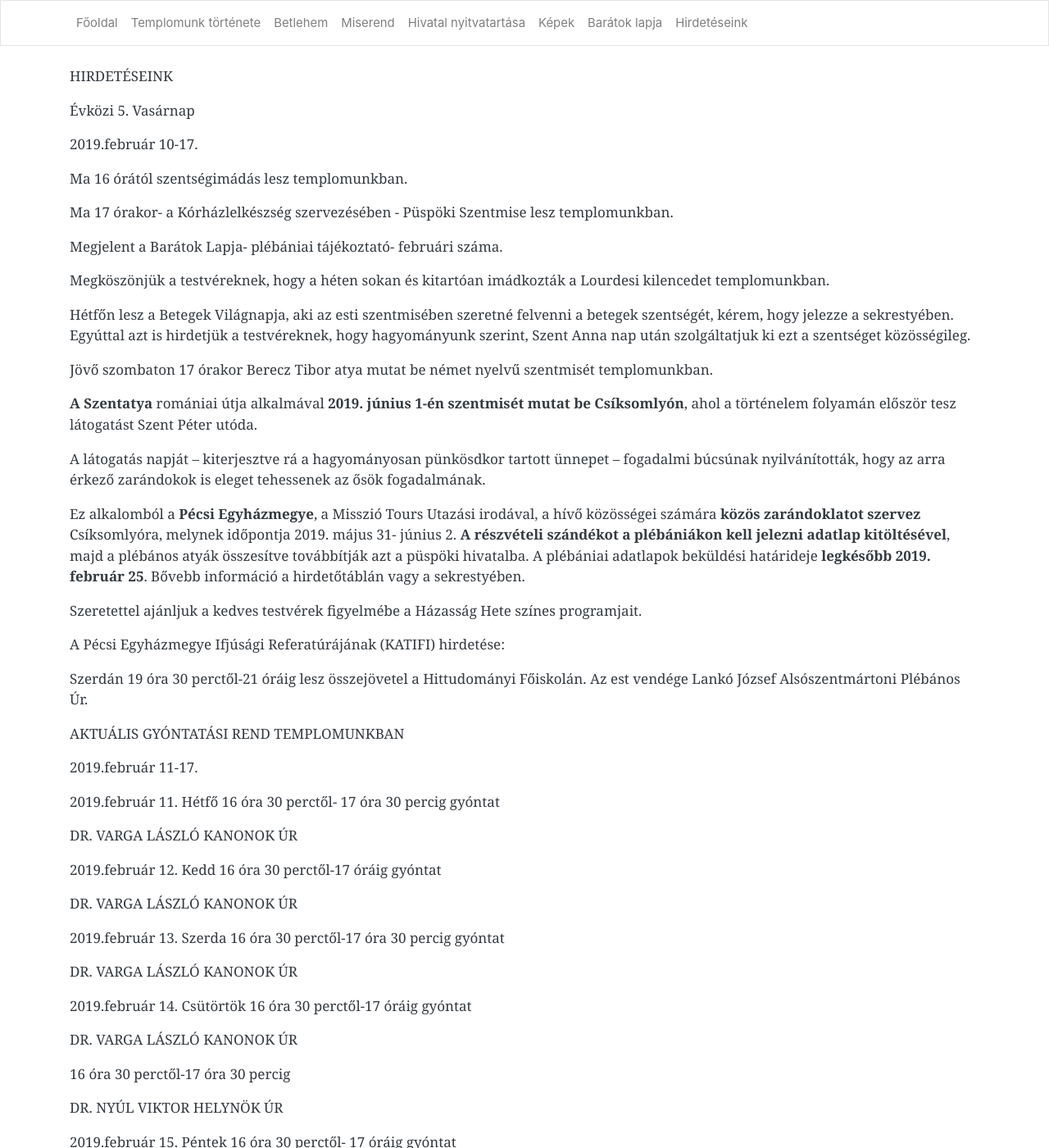
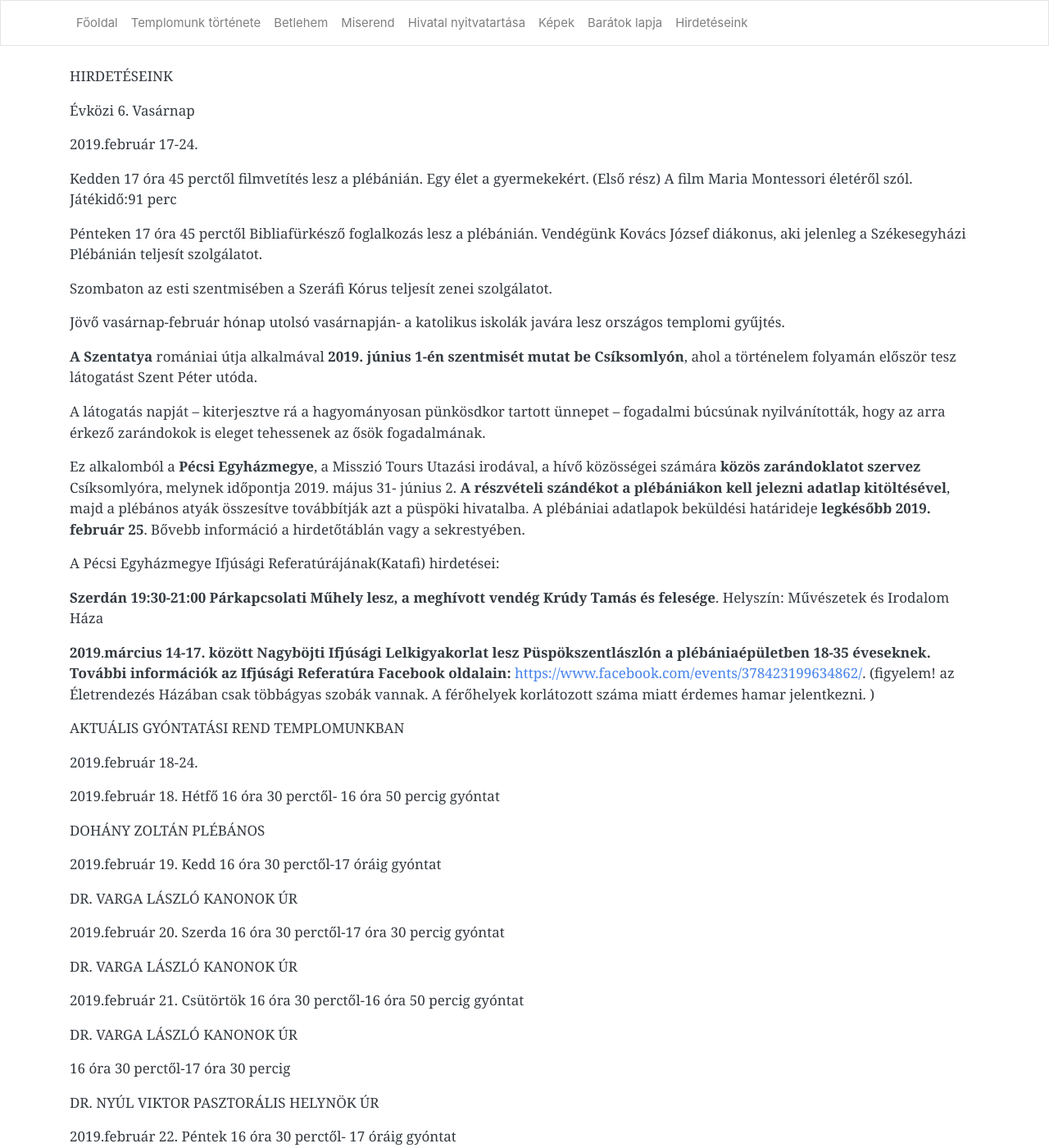
Before and after one commit to pecsi-ferences/pecsi-ferences.github.io, a Jekyll site: the page built from hirdeteseink.md, in a window 1280 px wide and 1400 px high. Shown: the whole window at 82% size. Built offline with Jekyll 4.4.1, drawn with Linux system fonts in a browser that asks for light colours; nearby versions of some CDN libraries; some of the changed text lies outside the part shown.

Commit message:
Update from Forestry.io Zoltán Dohány updated hirdeteseink.md

```diff
--- a/hirdeteseink.md
+++ b/hirdeteseink.md
@@ -3,6 +3,72 @@ layout: default
 title: Hirdetéseink
 
 ---
+HIRDETÉSEINK
+
+Évközi 6. Vasárnap
+
+2019\.február 17-24.
+
+Kedden 17 óra 45 perctől filmvetítés lesz a plébánián. Egy élet a gyermekekért. (Első rész) A film Maria Montessori életéről szól. Játékidő:91 perc
+
+Pénteken 17 óra 45 perctől Bibliafürkésző foglalkozás lesz a plébánián. Vendégünk Kovács József diákonus, aki jelenleg a Székesegyházi Plébánián teljesít szolgálatot.
+
+Szombaton az esti szentmisében a Szeráfi Kórus teljesít zenei szolgálatot.
+
+Jövő vasárnap-február hónap utolsó vasárnapján- a katolikus iskolák javára lesz országos templomi gyűjtés.
+
+**A Szentatya** romániai útja alkalmával **2019. június 1-én szentmisét mutat be Csíksomlyón**, ahol a történelem folyamán először tesz látogatást Szent Péter utóda.
+
+A látogatás napját – kiterjesztve rá a hagyományosan pünkösdkor tartott ünnepet – fogadalmi búcsúnak nyilvánították, hogy az arra érkező zarándokok is eleget tehessenek az ősök fogadalmának.
+
+Ez alkalomból a **Pécsi Egyházmegye**, a Misszió Tours Utazási irodával, a hívő közösségei számára **közös zarándoklatot szervez** Csíksomlyóra, melynek időpontja 2019. május 31- június 2. **A részvételi szándékot a plébániákon kell jelezni adatlap kitöltésével**, majd a plébános atyák összesítve továbbítják azt a püspöki hivatalba. A plébániai adatlapok beküldési határideje **legkésőbb 2019. február 25**. Bővebb információ a hirdetőtáblán vagy a sekrestyében.
+
+A Pécsi Egyházmegye Ifjúsági Referatúrájának(Katafi) hirdetései:
+
+**Szerdán 19:30-21:00 Párkapcsolati Műhely lesz, a meghívott vendég Krúdy Tamás és felesége**. Helyszín: Művészetek és Irodalom Háza
+
+**2019**.**március 14-17. között Nagyböjti Ifjúsági Lelkigyakorlat lesz Püspökszentlászlón a plébániaépületben 18-35 éveseknek. További információk az Ifjúsági Referatúra Facebook oldalain:** [https://www.facebook.com/events/378423199634862/](https://www.facebook.com/events/378423199634862/ "https://www.facebook.com/events/378423199634862/"). (figyelem! az Életrendezés Házában csak többágyas szobák vannak. A férőhelyek korlátozott száma miatt érdemes hamar jelentkezni. )
+
+AKTUÁLIS GYÓNTATÁSI REND TEMPLOMUNKBAN
+
+2019\.február 18-24.
+
+2019\.február 18. Hétfő 16 óra 30 perctől- 16 óra 50 percig gyóntat
+
+DOHÁNY ZOLTÁN PLÉBÁNOS
+
+2019\.február 19. Kedd 16 óra 30 perctől-17 óráig gyóntat
+
+DR. VARGA LÁSZLÓ KANONOK ÚR
+
+2019\.február 20. Szerda 16 óra 30 perctől-17 óra 30 percig gyóntat
+
+DR. VARGA LÁSZLÓ KANONOK ÚR
+
+2019\.február 21. Csütörtök 16 óra 30 perctől-16 óra 50 percig gyóntat
+
+DR. VARGA LÁSZLÓ KANONOK ÚR
+
+16 óra 30 perctől-17 óra 30 percig
+
+DR. NYÚL VIKTOR PASZTORÁLIS HELYNÖK ÚR
+
+2019\.február 22. Péntek 16 óra 30 perctől- 17 óráig gyóntat
+
+DR. VARGA LÁSZLÓ KANONOK ÚR
+
+2019\.február 23. Szombat 16 óra 30 perctől- 17 óra 30 percig gyóntat
+
+DR. VARGA LÁSZLÓ KANONOK ÚR
+
+2018\.FEBRUÁR 24. Vasárnap 7 óra 30 perctől- 8 óráig
+
+DOHÁNY ZOLTÁN PLÉBÁNOS
+
+17 órától-18 óráig gyóntat
+
+DR. VARGA LÁSZLÓ KANONOK ÚR
+
 HIRDETÉSEINK
 
 Évközi 5. Vasárnap
```
